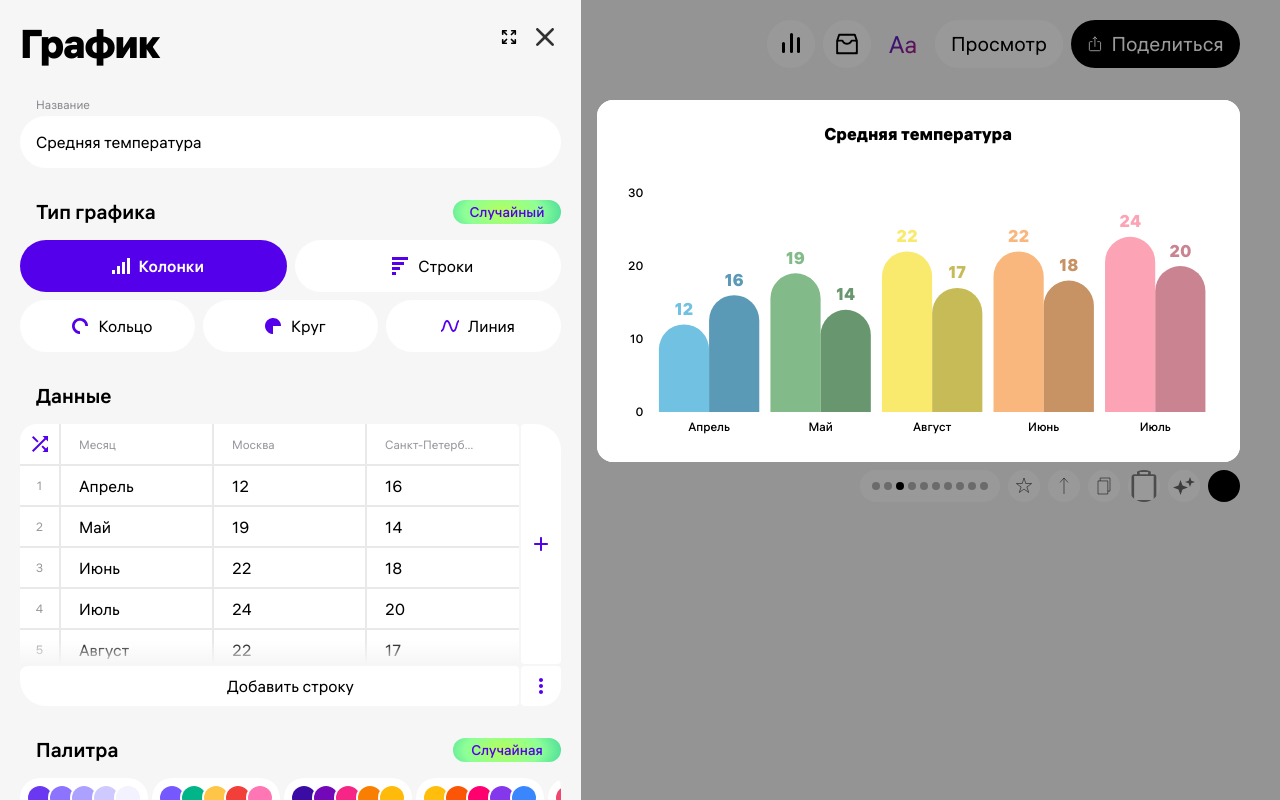
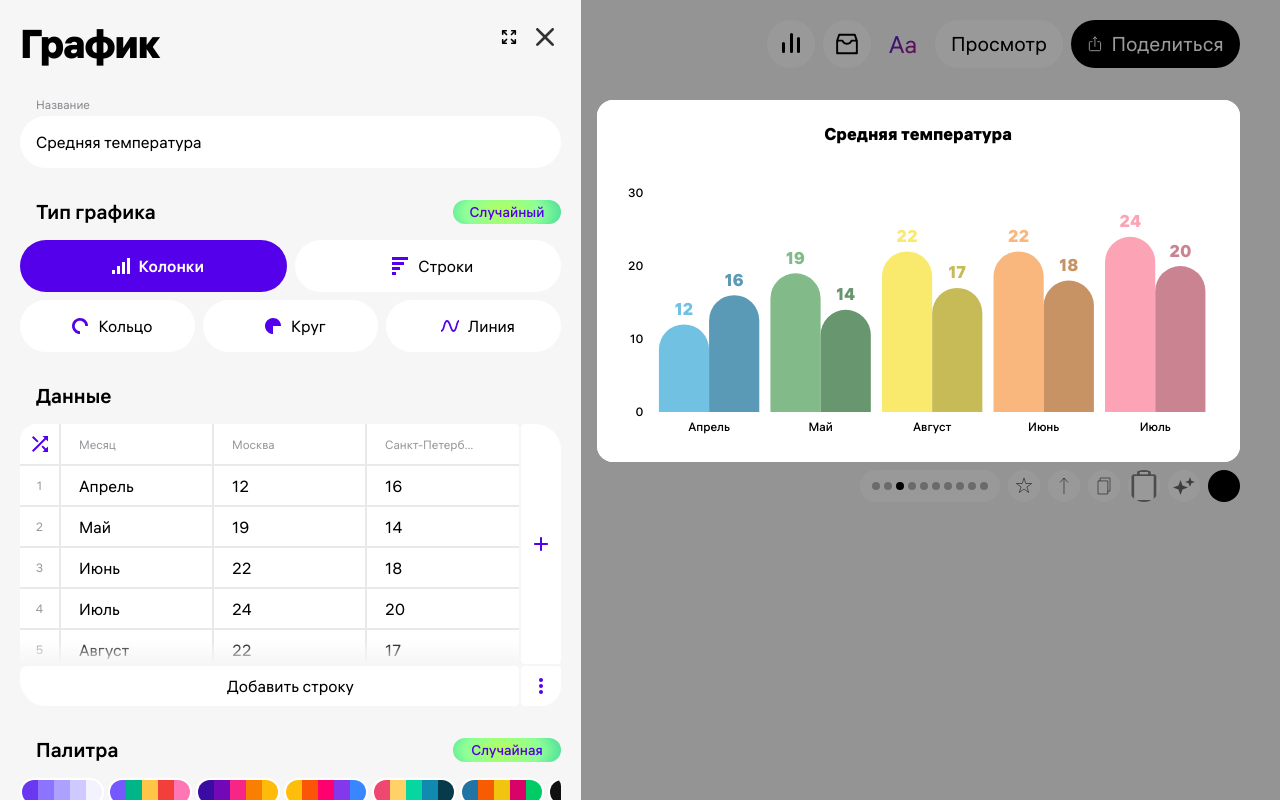
Before and after one commit to pentaoo/fokus_apache_echarts, a Vue app: page / in a window 1280 px wide. Built offline with nearby package versions, Linux system fonts and the light colour scheme.

Commit message:
Match palette controls to Figma

```diff
--- a/src/components/NewDesignPanel.vue
+++ b/src/components/NewDesignPanel.vue
@@ -410,9 +410,12 @@ function selectRandomPalette() {
 }
 
 function palettePreview(choice: NewUiPaletteChoice) {
-  return choice.id === 'mono'
-    ? monochromePreview.value.slice(0, 5)
-    : choice.colors.slice(0, 5)
+  const colors = choice.id === 'mono' ? monochromePreview.value : choice.colors
+  if (colors.length === 0) return []
+
+  return Array.from({ length: 5 }, (_, index) =>
+    colors[index % colors.length],
+  )
 }
 
 function updatePaletteColor(index: number, value: string) {
@@ -661,8 +664,8 @@ function setPieNames(show: boolean) {
               >
                 <span class="new-design-dots" aria-hidden="true">
                   <i
-                    v-for="color in palettePreview(choice)"
-                    :key="color"
+                    v-for="(color, colorIndex) in palettePreview(choice)"
+                    :key="`${color}-${colorIndex}`"
                     :style="{ backgroundColor: color }"
                   />
                 </span>
@@ -1735,24 +1738,21 @@ input:focus-visible {
 .new-design-preset {
   display: flex;
   flex: 0 0 auto;
+  width: 84px;
   align-items: center;
   justify-content: center;
-  height: 40px;
-  min-height: 40px;
-  padding: 8px;
+  height: 28px;
+  min-height: 28px;
+  padding: 2px;
   border: 0;
-  border-radius: 41px;
+  border-radius: 16px;
   background: #fff;
   font-size: 14px;
   line-height: 16px;
 }
 
 .new-design-preset:hover {
-  background: #ececec;
-}
-
-.new-design-preset:hover .new-design-dots i {
-  box-shadow: 0 0 0 2px #ececec;
+  background: #ebebeb;
 }
 
 .new-design-preset.active {
@@ -1760,30 +1760,21 @@ input:focus-visible {
   background: #000;
 }
 
-.new-design-preset.active .new-design-dots i {
-  box-shadow: 0 0 0 2px #000;
-}
-
 .new-design-dots {
   display: flex;
-  flex: 0 0 112px;
+  flex: 0 0 80px;
   align-items: center;
-  width: 112px;
+  width: 80px;
   height: 24px;
+  overflow: hidden;
+  border-radius: 12px;
 }
 
 .new-design-dots i {
   display: block;
-  flex: 0 0 24px;
-  width: 24px;
+  flex: 0 0 16px;
+  width: 16px;
   height: 24px;
-  margin-right: -2px;
-  border-radius: 50%;
-  box-shadow: 0 0 0 2px #fff;
-}
-
-.new-design-dots i:last-child {
-  margin-right: 0;
 }
 
 .new-design-palette-card {
```
